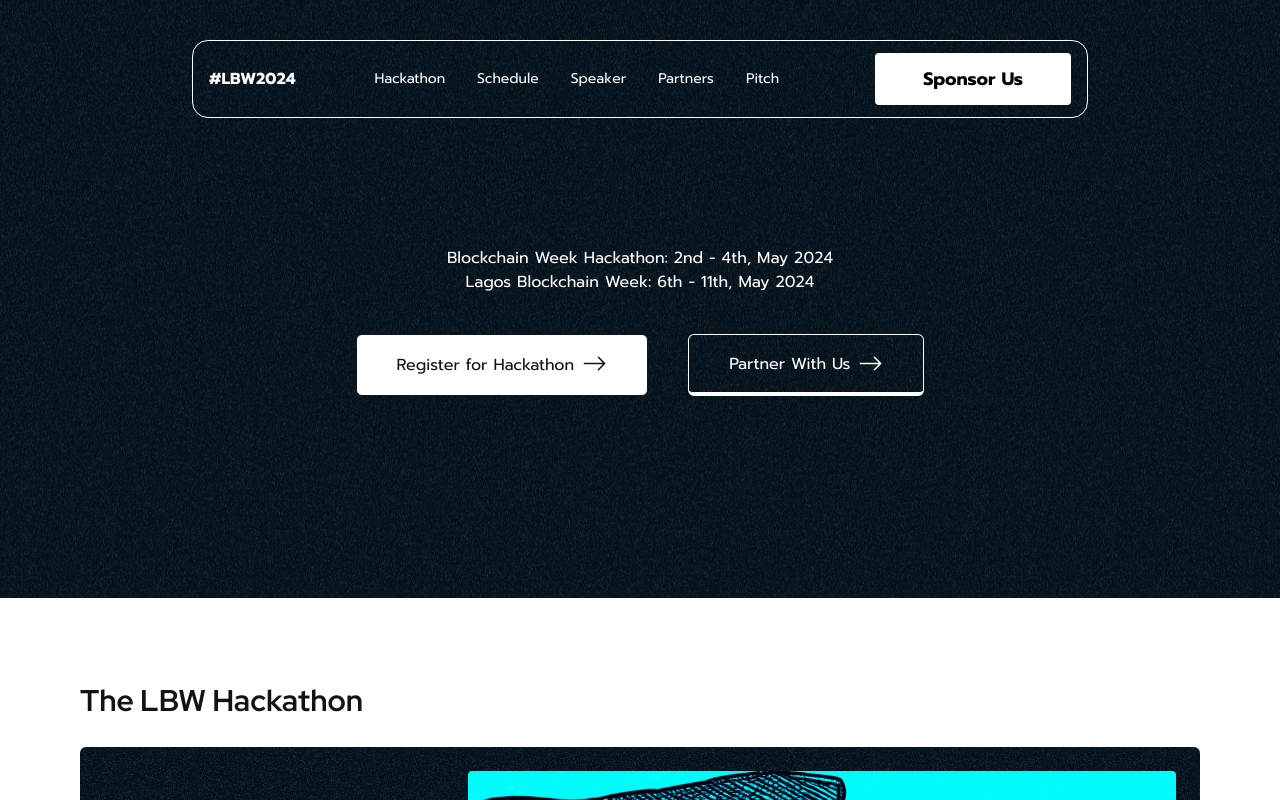
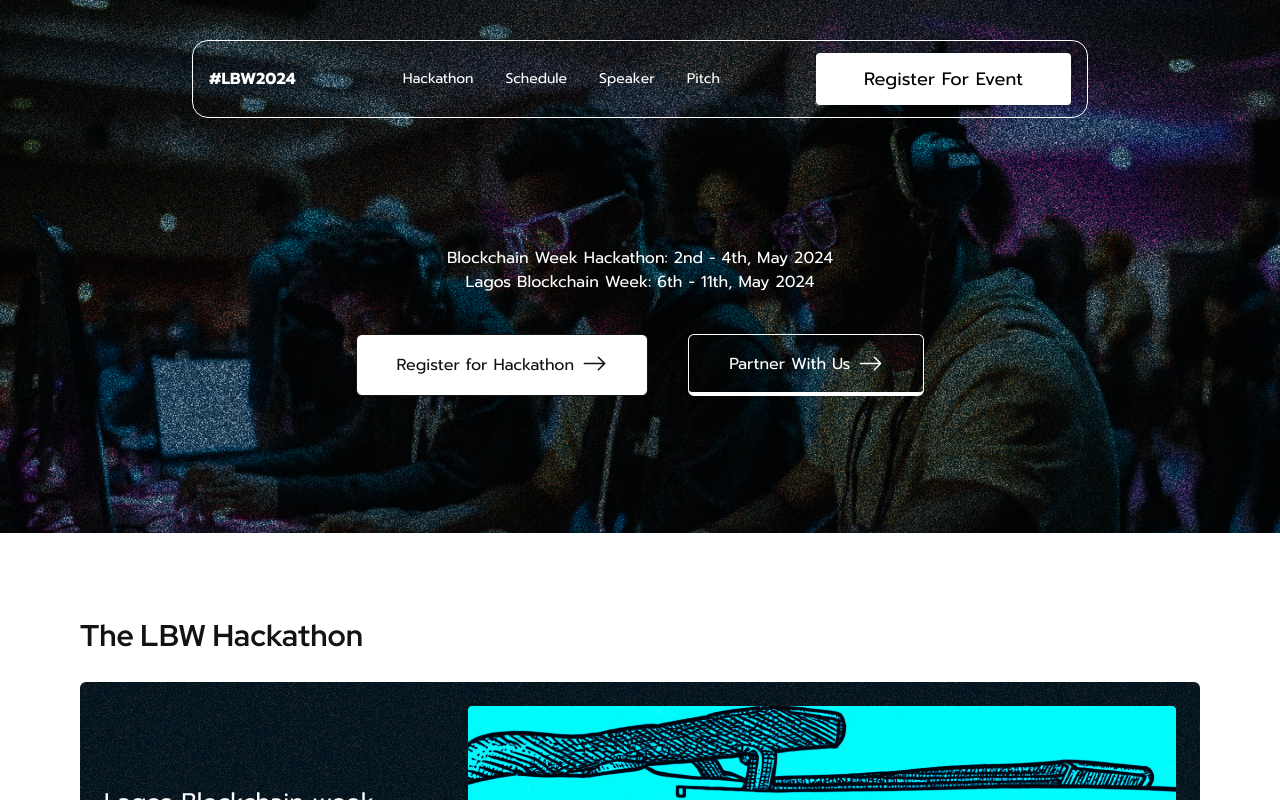
Before and after one commit to Lagos-Blockchain-Week/landingPage, a Next.js app: page /hackathon in a window 1280 px wide. Shown: the top 800 px of the page. Built offline with nearby package versions, Linux system fonts and the light colour scheme.

Commit message:
fixes commit

```diff
--- a/src/components/HeaderNav.jsx
+++ b/src/components/HeaderNav.jsx
@@ -1,11 +1,14 @@
 
-import { Link } from "react-scroll/modules"
+import { Link as Scroll } from "react-scroll/modules"
 import React from "react";
+import Link from 'next/link'
+import { useRouter } from "next/router";
 
 
 
 function HeaderNav() {
-
+  const router = useRouter()
+  console.log(router)
   const openNav = () => {
     document.getElementById("mySidenav").style.width = "100%";
 
@@ -16,31 +19,31 @@
   };
 
   return (
-    <div id="hero" className="pt-10">
+    <div id={router.pathname === '/' ? "hero" : null} className="pt-10">
       <header className=" flex justify-center w-full bg-transparent text-white">
         {/* items-center justify-between edit this */}
         <div className="lg:py-2 py-4 px-4 flex items-center justify-between lg:w-[70%] w-[89%]  border-solid rounded-2xl border-white border-[1px]">
 
-          <Link href="/">
+          <Link href={"/"}>
             <p className="mr-[64px] cursor-pointer font-bold">#LBW2024</p>
           </Link>
           <div className="lg:flex hidden items-center gap-x-8 text-sm">
-            <Link href="/hackathon">
+            <Link href={"/hackathon"}>
               <p className="my-5 text-sm cursor-pointer">Hackathon</p>
             </Link>
-            <Link to="schedule" smooth={true} duration={500}>
+            <Scroll to="schedule" smooth={true} duration={500}>
               <p className="cursor-pointer">Schedule</p>
-            </Link>
-            <Link to="speaker" smooth={true} duration={500}>
+            </Scroll>
+            <Scroll to="speaker" smooth={true} duration={500}>
               <p className="cursor-pointer">Speaker</p>
-            </Link>
-            <Link to="speaker" smooth={true} duration={500}>
+            </Scroll>
+            {/* <Scroll to="speaker" smooth={true} duration={500}>
               <p className="cursor-pointer">Partners</p>
-            </Link>
-            <Link to="speaker" smooth={true} duration={500}>
+            </Scroll> */}
+            <Scroll to="speaker" smooth={true} duration={500}>
               <p className="cursor-pointer">Pitch</p>
-            </Link>
-            <a href="https://bit.ly/LBW-BECOMEASPONSOR" target="_blank" className="cursor-pointer ml-[64px] py-3 px-12 text-[#000000] text-lg font-bold  bg-white rounded">Sponsor Us</a>
+            </Scroll>
+            <a href="https://bit.ly/LBW-BECOMEASPONSOR" target="_blank" className="cursor-pointer ml-[64px] py-3 px-12 text-[#000000] text-lg  bg-white rounded">Register For Event</a>
           </div>
           <img
             onClick={() => openNav()}
@@ -62,25 +65,23 @@
               <a href="https://bit.ly/Hack-LBW-2024" target="_blank">
                 <p className="my-5 text-base cursor-pointer">Hackathon</p>
               </a>
-              <Link to="schedule" smooth={true} duration={500}>
+              <Scroll to="schedule" smooth={true} duration={500}>
                 <p className="my-5 text-base cursor-pointer">Schedule</p>
-              </Link>
+              </Scroll>
 
-              <Link to="speaker" smooth={true} duration={500}>
+              <Scroll to="speaker" smooth={true} duration={500}>
                 <p className="my-5 text-base cursor-pointer">Speaker</p>
-              </Link>
+              </Scroll>
 
-              <Link to="speaker" smooth={true} duration={500}>
+              <Scroll to="speaker" smooth={true} duration={500}>
                 <p className="my-5 text-base cursor-pointer">Partners</p>
-              </Link>
-              <Link to="speaker" smooth={true} duration={500}>
+              </Scroll>
+              <Scroll to="speaker" smooth={true} duration={500}>
                 <p className="my-5 text-base cursor-pointer">Start-up</p>
-              </Link>
-
+              </Scroll>
 
               <a href="https://bit.ly/LBW-BECOMEASPONSOR" target="_blank">
-                <p className="cursor-pointer  text-center py-5 px-12 text-[#000000] text-xl font-bold  bg-white rounded">Sponsor Us</p>
-
+                <p className="cursor-pointer  text-center py-5 px-12 text-[#000000] text-xl font-bold  bg-white rounded">Register For Event</p>
               </a>
             </div>
           </div>
--- a/src/components/ProgramTrack.jsx
+++ b/src/components/ProgramTrack.jsx
@@ -1,3 +1,4 @@
+import Link from 'next/link'
 import React from 'react'
 
 function ProgramTrack() {
@@ -17,12 +18,14 @@
                 <path fillRule="evenodd" d="M1 8a.5.5 0 0 1 .5-.5h11.793l-3.147-3.146a.5.5 0 0 1 .708-.708l4 4a.5.5 0 0 1 0 .708l-4 4a.5.5 0 0 1-.708-.708L13.293 8.5H1.5A.5.5 0 0 1 1 8" />
               </svg>
             </button>
+            <Link href={"/hackathon"}>
               <button className="flex p-4 sm:w-full sm:mt-4 justify-center rounded-md border border-white border-b-4 px-8">
                 <p className="mr-2 my-auto">Learn More</p>
                 <svg xmlns="http://www.w3.org/2000/svg" width="25" height="25" fill="currentColor" className="bi bi-arrow-right" viewBox="0 0 16 16">
                   <path fillRule="evenodd" d="M1 8a.5.5 0 0 1 .5-.5h11.793l-3.147-3.146a.5.5 0 0 1 .708-.708l4 4a.5.5 0 0 1 0 .708l-4 4a.5.5 0 0 1-.708-.708L13.293 8.5H1.5A.5.5 0 0 1 1 8" />
                 </svg>
               </button>
+            </Link>
           </div>
         </div>
         <div className='border-r border-[#8D8D8D] w-10'></div>
--- a/src/pages/hackathon.jsx
+++ b/src/pages/hackathon.jsx
@@ -5,8 +5,10 @@
 const hackathon = () => {
   return (
     <div>
+      <img src="./images/hackthon-hero.png" alt="" />
+      <div className='absolute top-0 w-full'>
         <HeaderNav />
-      <section id="hero" className="text-white text-center lg:h-[60vh] lg:p-32 p-6 sm:py-16">
+        <section className="text-white text-center lg:h-[60vh] lg:p-32 p-6 sm:py-16">
           <p>Blockchain Week Hackathon: 2nd - 4th, May 2024</p>
           <p>Lagos Blockchain Week: 6th - 11th, May 2024</p>
           <div className="lg:flex justify-center mt-10">
@@ -24,6 +26,8 @@
             </button>
           </div>
         </section>
+      </div>
+
       <section className='lg:p-20 p-4'>
         <h3 className="font-bold mb-6 text-[30px]">The LBW Hackathon</h3>
         <div className='lg:flex justify-between rounded-md text-white p-6' id='hero'>
```
Also changed, not shown: public/images/hackthon-hero.png (added). Lines whose indentation alone changed are shown as unchanged.
